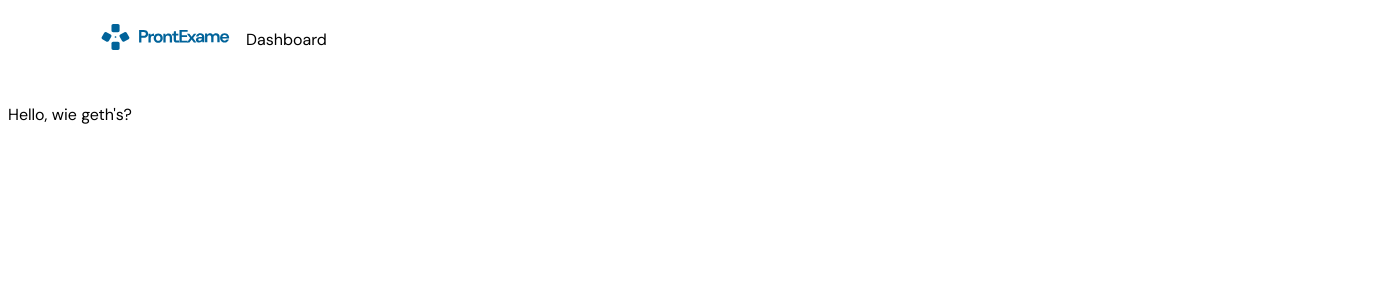
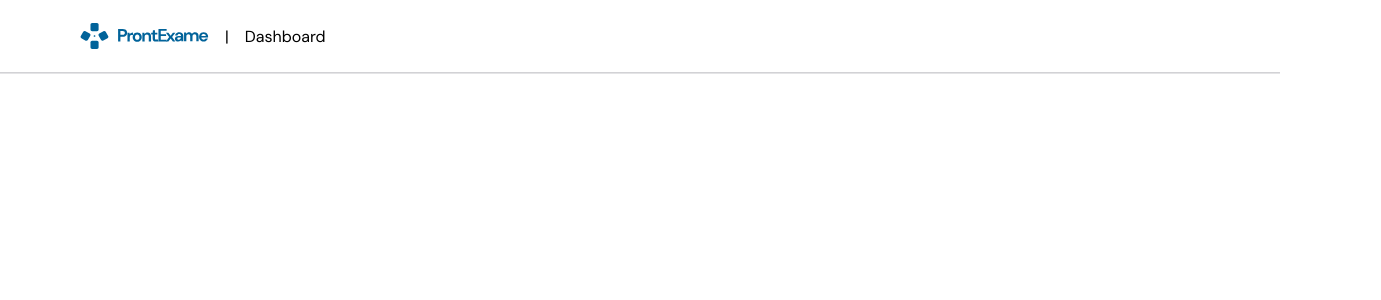
Before and after one commit to anaclaraberga/afood.company, a React (Create React App) app: page / in a window 1280 px wide. Shown: the top 300 px of the page, 1381 px wide, since content can reach past the window. Built offline with nearby package versions, Linux system fonts and the light colour scheme.

Commit message:
Updated: Tool Bar

```diff
--- a/src/components/ToolBar.tsx
+++ b/src/components/ToolBar.tsx
@@ -8,11 +8,8 @@ const ToolBar = () => {
                 <div className="container-logo">
                     <Brand></Brand>
                 </div>
-                <div className="nav-elements">
-                    <div>
-                        Dashboard
-                    </div>
-                </div>
+                <div> | </div>
+                <div> Dashboard </div>
             </div>
         </nav>
     )
--- a/src/pages/Home.tsx
+++ b/src/pages/Home.tsx
@@ -5,9 +5,6 @@ export default function Home() {
     return (
         <BrowserRouter>
             <ToolBar />
-            <div>
-                Hello, wie geth's?
-            </div>
         </BrowserRouter>
     )
 }
--- a/src/styles/index.css
+++ b/src/styles/index.css
@@ -1,3 +1,7 @@
+* {
+  margin: 0;
+}
+
 :root {
   font-family: "DM Sans", sans-serif;
   --background-color: #fff;
--- a/src/styles/toolbar.css
+++ b/src/styles/toolbar.css
@@ -1,28 +1,36 @@
 .toolBar {
-    height: 4rem;
-    width: 100%;
+    display: flex;
+    flex-direction: row;
+
+    align-items: center;
+
+    height: 2.5rem;
+    width: auto;
+
     padding-top: 1rem;
     padding-bottom: 1rem;
     padding-right: 1rem;
-    padding-left: 5.813rem;
+    padding-left: 5rem;
+
+    box-shadow: 0em 0.1em 0em rgba(77, 77, 87, 0.25);
   }
 
 .container-elements {
     display: flex;
-    align-items: stretch;
-    justify-content: left;
+    flex-direction: row;
+
+    align-items: center;
+
     gap: 1em;
+
     width: fit-content;
     height: fit-content;
 
   }
 
 .container-logo {
-    align-content: center;
-}
-
-.nav-elements {
     display: flex;
     flex-direction: row;
+
     align-items: center;
 }
```
Also changed, not shown: src/components/SearchBox.tsx (added, +10 -0 lines).
